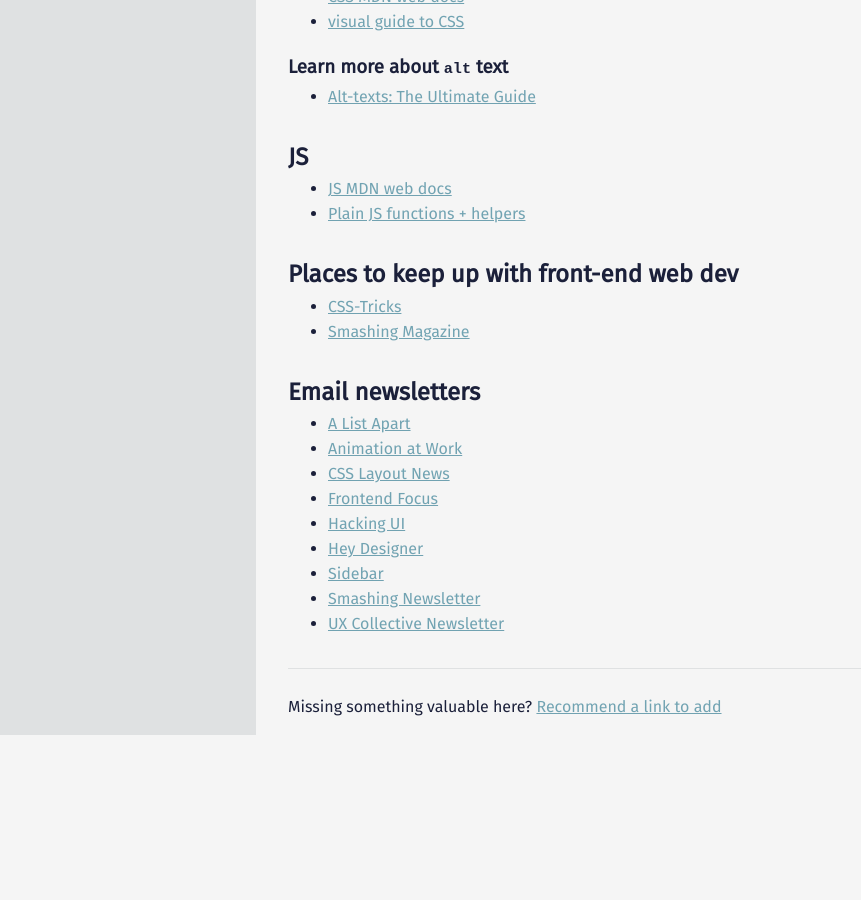
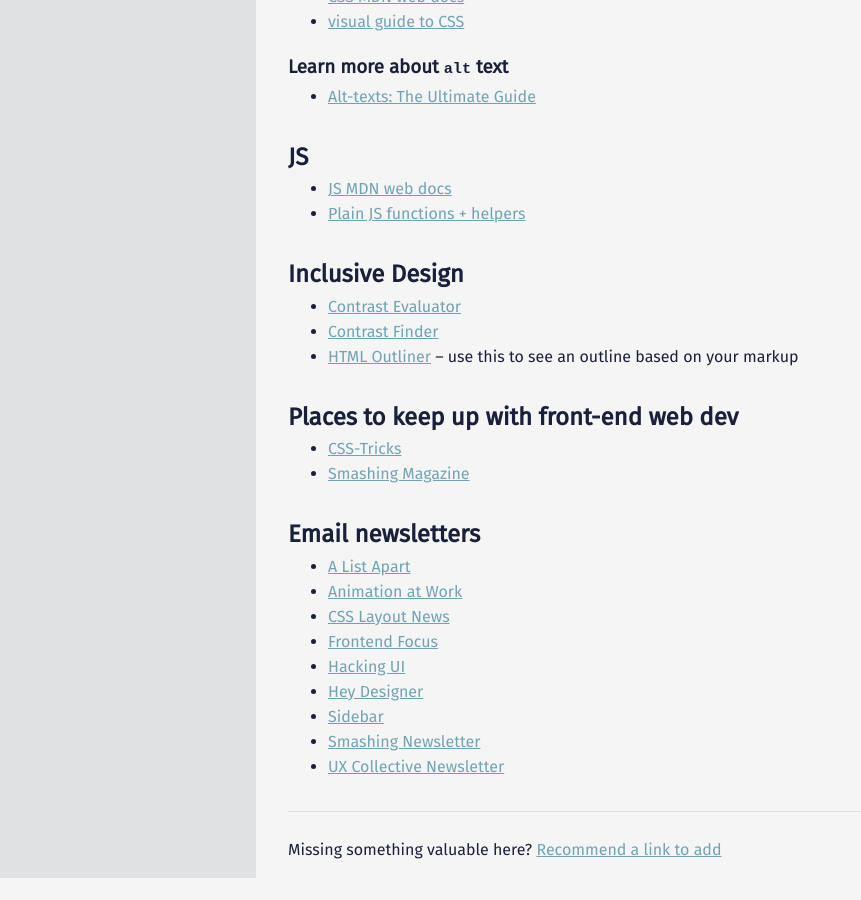
Before and after one commit to mica-web/mica-web.github.io, a Jekyll site: the page built from resources.md, in a window 1280 px wide and 900 px high, scrolled down 726 px. Shown: the whole window, without its empty margins (0-861 px from the left). Built offline with Jekyll 4.4.1, drawn with Linux system fonts in a browser that asks for light colours; before the commit the page ends 1493 px from its top, so only the background shows below that.

Commit message:
Add inclusive design links

```diff
--- a/resources.md
+++ b/resources.md
@@ -40,6 +40,11 @@
 - [JS MDN web docs](https://developer.mozilla.org/en-US/docs/Web/JavaScript/Reference)
 - [Plain JS functions + helpers](https://plainjs.com/javascript/)
 
+## Inclusive Design
+- [Contrast Evaluator](https://contrast-ratio.com/)
+- [Contrast Finder](http://contrast-finder.tanaguru.com/)
+- [HTML Outliner](https://gsnedders.html5.org/outliner/) -- use this to see an outline based on your markup
+
 ## Places to keep up with front-end web dev
 - [CSS-Tricks](https://css-tricks.com/)
 - [Smashing Magazine](https://www.smashingmagazine.com/)
```
